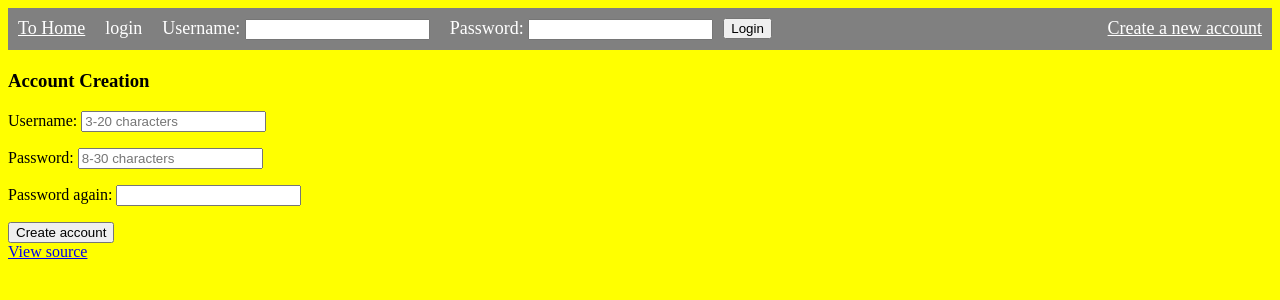
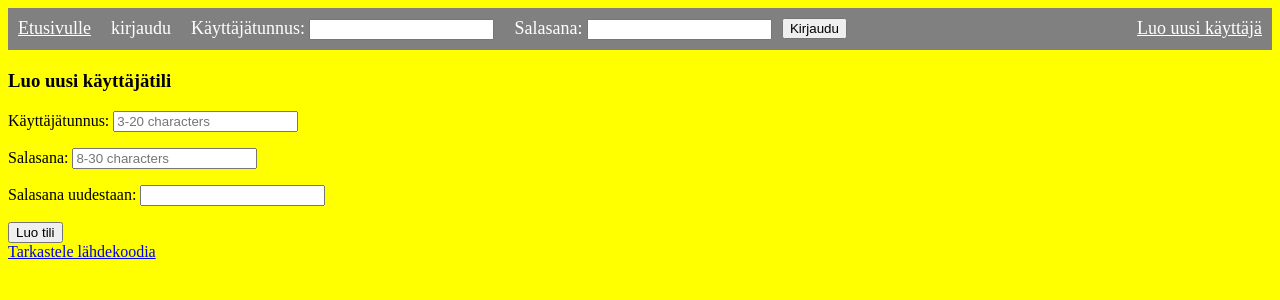
Before and after one commit to perttukangas/ohtu-mini, a Flask app: page /register in a window 1280 px wide. Shown: the top 300 px of the page. Run offline with Flask 2, Linux system fonts and the light colour scheme.

Commit message:
refactor + localization

```diff
--- a/src/routes/user.py
+++ b/src/routes/user.py
@@ -8,51 +8,45 @@ def logout():
     user.logout()
     return redirect("/")
 
-@app.route("/login", methods=["GET", "POST"])
+@app.route("/login", methods=["POST"])
 def login():
-    if request.method == "GET":
+    username = request.form["username"]
+    password = request.form["password"]
+    if user.login(username, password):
         return redirect("/")
-    if request.method == "POST":
-        username = request.form["username"]
-        password = request.form["password"]
-        if user.login(username, password):
-            if request.referrer == "/login":
-                return redirect("/")
-            return redirect(request.referrer)
-    return render_template("index.html", message="Username or password incorrect")
+    return render_template("index.html", message="Käyttäjätunnus tai salasana virheellinen")
 
 
 @app.route("/register", methods=["GET","POST"])
 def register():
-    if request.method == "GET":
+    if request.method == "GET" and user.user_id() == 0:
         return render_template("register.html")
+
     if request.method == "POST":
         username = request.form["username"]
         password1 = request.form["password1"]
         password2 = request.form["password2"]
-        if password1 != password2:
-            return render_template("register.html", message="The passwords did not match")
-        if len(password1) > 30 or len(password1) < 8:
-            return render_template(
-                "register.html",
-                message="The password must be between 8-30 characters long"
-                )
-        if len(username) > 20 or len(username) < 3:
-            return render_template(
-                "register.html",
-                message="The username must be between 3-20 characters long"
-                )
+
+        error_msg = ""
+
         if user.check_user_exists(username):
-            return render_template(
-                "register.html",
-                message=f"the name '{username}' is already taken"
-            )
-        if user.register(username, password1):
-            print("luotiin")
-            return redirect("/")
+            error_msg=f"Käyttätunnus '{username}' on jo käytössä"
+        elif password1 != password2:
+            error_msg = "Salasanat eivät täsmää"
+        elif len(password1) > 30 or len(password1) < 8:
+            error_msg="Salasanan tulee olla 8-30 merkkiä pitkä"
+        elif len(username) > 20 or len(username) < 3:
+            error_msg="Käyttäjätunnuksen tulee olla 3-20 merkkiä pitkä"
+
+        if error_msg != "":
+            return render_template("register.html", message=error_msg)
+
+        user.register(username, password1)
+        return redirect("/")
+
     return redirect(request.referrer)
 
-# TÄMÄ ON VAIN TESTAAMISTA VARTEN!!!
+#TÄMÄ ON VAIN TESTAAMISTA VARTEN!!!
 
 #@app.route("/showall")
 #def showall():
--- a/src/services/user.py
+++ b/src/services/user.py
@@ -6,12 +6,11 @@ from src.utils.db import connect
 
 def register(username, password):
     hash_value = generate_password_hash(password)
+    query = "INSERT INTO Users (username, password) VALUES (:username, :password)"
+    con = connect()
     try:
-        query = "INSERT INTO Users (username, password) VALUES (:username, :password)"
-        con = connect()
         con.run(query, username=username, password=hash_value)
         con.close()
-        print("services.register done")
     except:
         con.close()
         return False
@@ -26,7 +25,6 @@ def check_user_exists(username):
         return user
     except:
         con.close()
-        print("nimeä ei löytynyt tietokannasta")
         return False
 
 def login(username, password):
@@ -38,6 +36,9 @@ def login(username, password):
             session["csrf_token"] = os.urandom(16).hex()
             return True
     return False
+
+def user_id():
+    return session.get("user_id",0)
 
 def logout():
     try:
--- a/templates/index.html
+++ b/templates/index.html
@@ -1,4 +1,4 @@
 {% extends "layout.html" %} {% block content %}
 <h2 style="color:red">{{ message }}</h2>
-<h1>Welcome to frontpage!</h1>
+<h1>Tervetuloa etusivulle!</h1>
 {% endblock %}
--- a/templates/layout.html
+++ b/templates/layout.html
@@ -11,23 +11,23 @@
 
   <body>
     <div class="navbar">
-        <a href="/">To Home</a>
+        <a href="/">Etusivulle</a>
         {% if session.user_id %}
-            <a class="right" href="/logout">Log out</a>
-            <nobr style="float: right;">Logged in as: {{ session.user_username }}</nobr>
+            <a class="right" href="/logout">Kirjaudu ulos</a>
+            <nobr style="float: right;">Kirjauduttu käyttäjänä: {{ session.user_username }}</nobr>
         {% else %}
-        <nobr>login</nobr>
+        <nobr>kirjaudu</nobr>
         <form class="right" action="/login" method="post">
-            <nobr>Username: <input type="text" name="username"></nobr>
-            <nobr>Password: <input type="password" name="password"></nobr>
-            <input type="submit" value="Login" style="margin-top:10px;">
-            <a class="right" href="/register">Create a new account</a>
+            <nobr>Käyttäjätunnus: <input type="text" name="username"></nobr>
+            <nobr>Salasana: <input type="password" name="password"></nobr>
+            <input type="submit" value="Kirjaudu" style="margin-top:10px;">
+            <a class="right" href="/register">Luo uusi käyttäjä</a>
         </form>
         {% endif %}
     </div>
     <main>{% block content %}{% endblock %}</main>
     <footer>
-      <a href="https://github.com/Perttu-Kangas/ohtu-mini">View source</a>
+      <a href="https://github.com/Perttu-Kangas/ohtu-mini">Tarkastele lähdekoodia</a>
     </footer>
   </body>
 </html>
--- a/templates/register.html
+++ b/templates/register.html
@@ -3,11 +3,11 @@
     <!-- <a href="/showall">print data from users table (for testing)</a> -->
     <p></p>
     <h2 style="color:red";>{{ message }}</h2>
-    <h3>Account Creation</h3>
+    <h3>Luo uusi käyttäjätili</h3>
     <form action="/register" method="POST">
-        <p>Username: <input type="text" placeholder="3-20 characters" name="username" minlength="3" maxlength="20"></p>
-        <p>Password: <input type="password" placeholder="8-30 characters" name="password1" minlength="8" maxlength="30"></p>
-        <p>Password again: <input type="password" name="password2"></p>
-        <input type="submit" value="Create account"><br>
+        <p>Käyttäjätunnus: <input type="text" placeholder="3-20 characters" name="username" minlength="3" maxlength="20"></p>
+        <p>Salasana: <input type="password" placeholder="8-30 characters" name="password1" minlength="8" maxlength="30"></p>
+        <p>Salasana uudestaan: <input type="password" name="password2"></p>
+        <input type="submit" value="Luo tili"><br>
     </form>
 {% endblock %}
```
